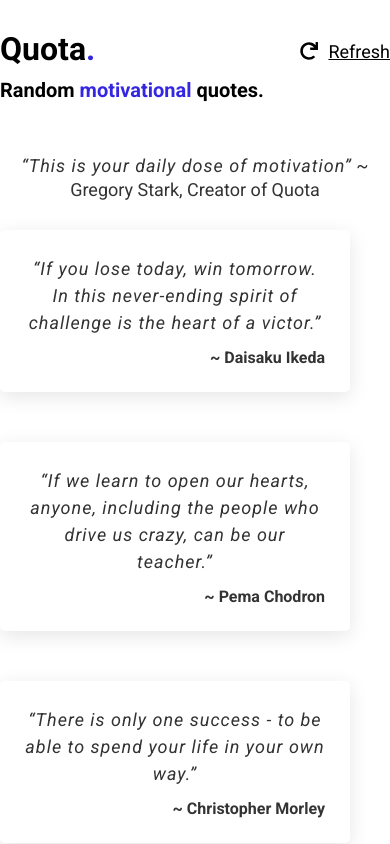
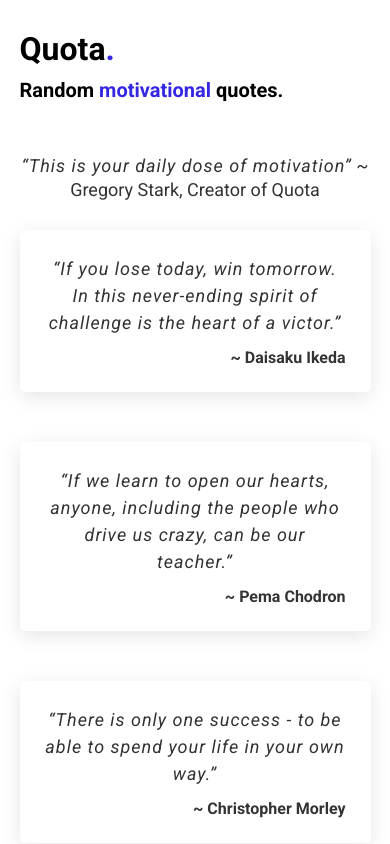
Before and after one commit to gstark0/Quota, a React (Create React App) app: page / in a window 390 px wide. Shown: the top 844 px of the page. Built offline with nearby package versions, Linux system fonts and the light colour scheme.

Commit message:
Media queries added

```diff
--- a/src/style.css
+++ b/src/style.css
@@ -147,3 +147,31 @@ footer {
 	font-size: 14px;
 	text-align: center;
 }
+
+@media only screen and (max-width: 780px) {
+	.wrapper {
+		max-width: 90%;
+	}
+
+	#refresh-btn {
+		display: none;
+	}
+
+	.quote-item {
+		width: calc(100% - 50px);
+	}
+
+	.quote-background {
+		width: 100%;
+	}
+}
+
+@media only screen and (max-width: 1300px) {
+	.wrapper {
+		max-width: 90%;
+	}
+
+	#quotes-container {
+		justify-content: space-evenly;
+	}
+}
```
